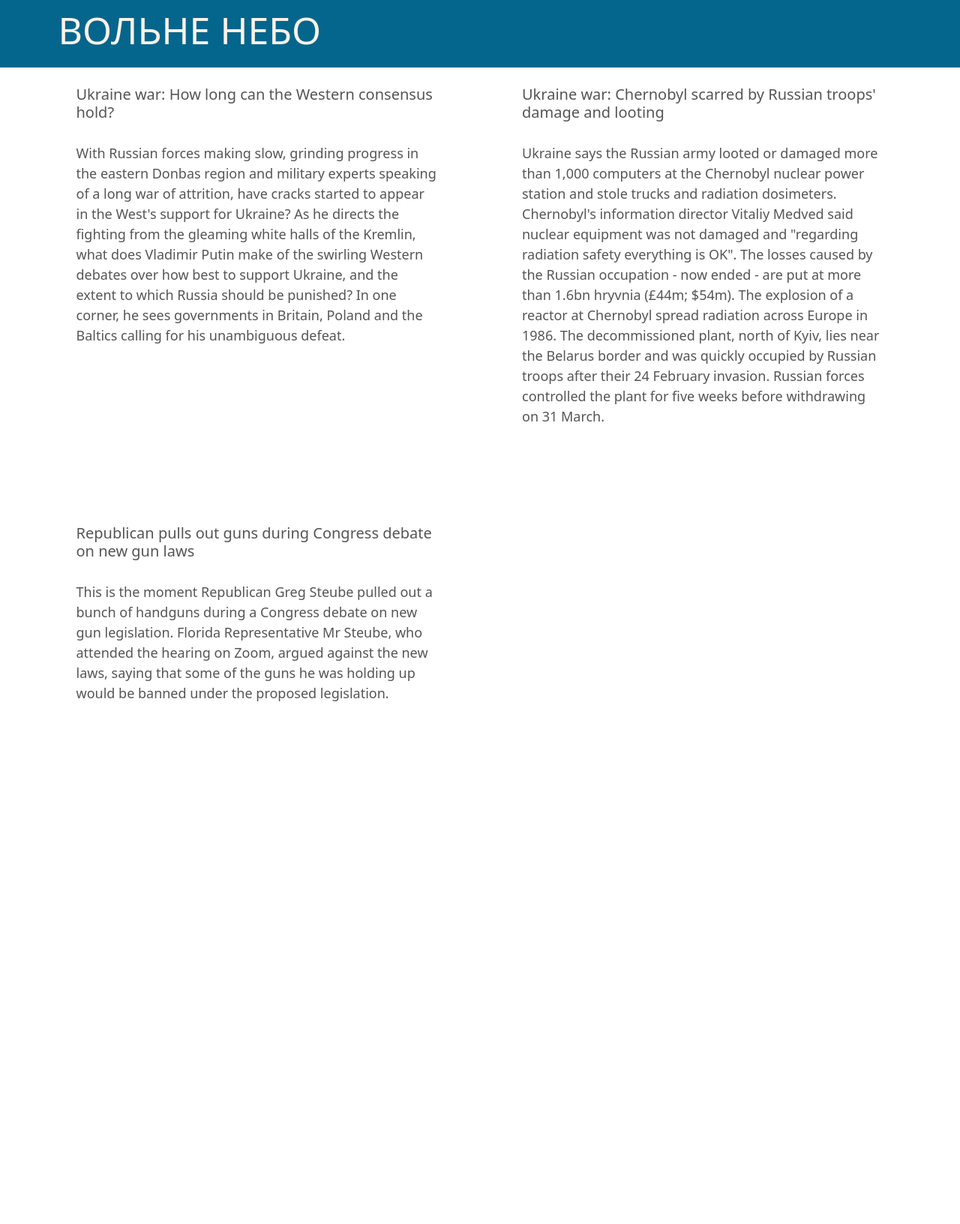
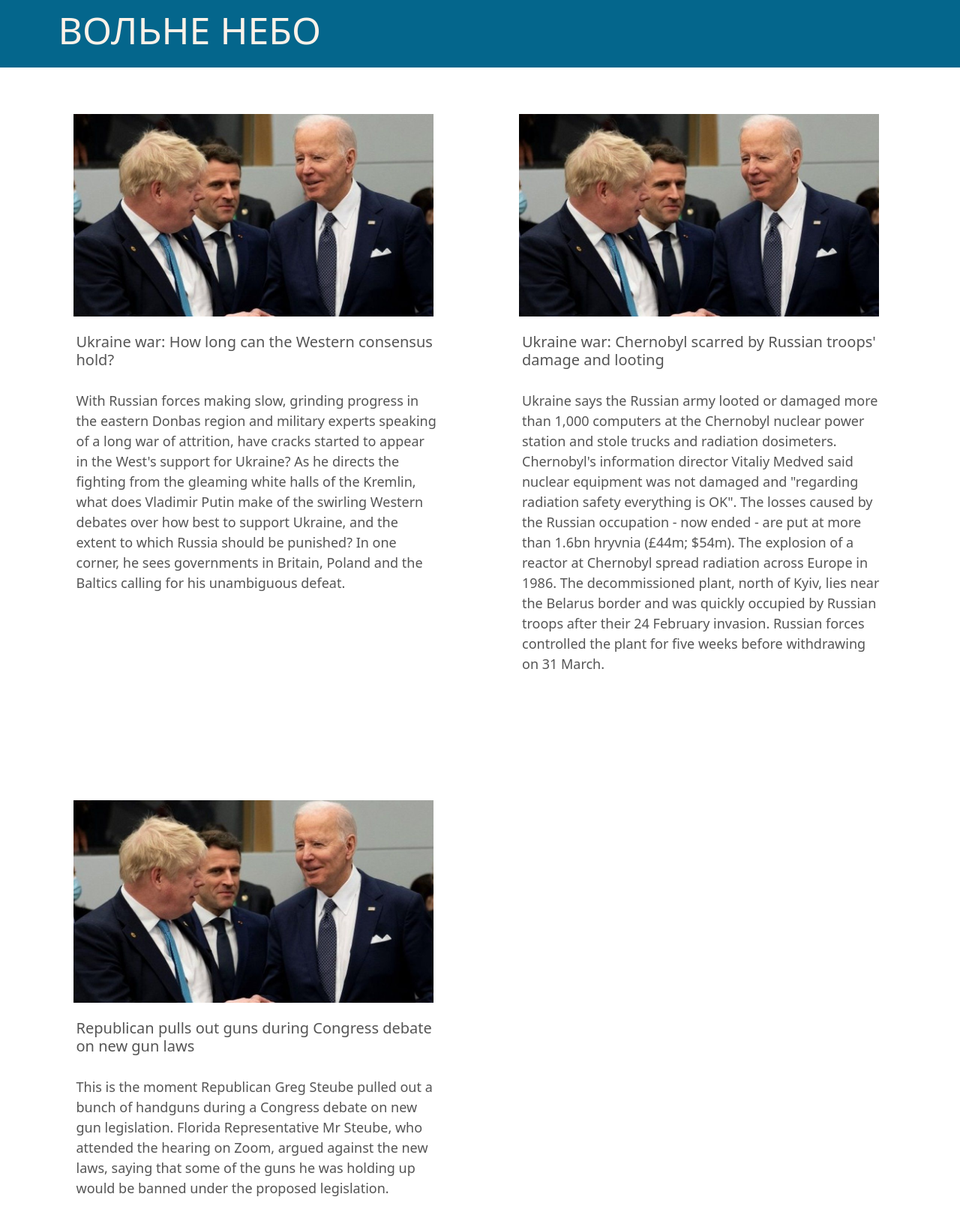
Before and after one commit to alexsenchin/freesky, a Django app: page /news/ in a window 1280 px wide. Shown: the part 96-1728 px from the top of the page at 75% size. Before the commit the page ends 1031 px from the top, so only its background shows below. Run offline with Django 4.2, Linux system fonts and the light colour scheme; data comes from the database, SQL or seed files in the repository; parts of the project's set-up code (start-up, migrations or seed data) failed here and were passed over.

Commit message:
04.06-14:03

```diff
--- a/news/static/news/css/style.css
+++ b/news/static/news/css/style.css
@@ -136,10 +136,22 @@ body {
 /**************************/
 /* NEWS */
 /**************************/
-
+.news--block {
+    margin-top: 5rem;
+}
 .news {
     padding: 1.2rem 2.4rem;
     font-size: 1.8rem;
+}
+.news--image {
+    width: 50rem;
+    height: 100%;
+    padding-left: 2rem;
+}
+.news--detail_image {
+    width: 800px;
+    height: 450px;
+    padding-left: 3rem;
 }
 .news--header {
     padding: 1.2rem 2.4rem;
@@ -151,7 +163,9 @@ body {
     text-decoration: none;
     color: #555;
 }
-
+.news--video {
+    padding-left: 3rem;
+}
 
 /**************************/
 /* DONATIONS */
--- a/news/templates/news/news.html
+++ b/news/templates/news/news.html
@@ -9,6 +9,9 @@
 {% for news in all_news %}
 
 <div class="news--block">
+    <figure class="image">
+        <img class="news--image" src="{{ news.image.url }}">
+    </figure>
     <a class="news--link" href="{% url 'news_detail' news.slug %}">
     <h2 class="news--header">{{ news.title }}</h2>
     <p class="news--intro">{{ news.intro }}</p>
```
Also changed, not shown: news/templates/news/news_detail.html (+5 -3 lines).
